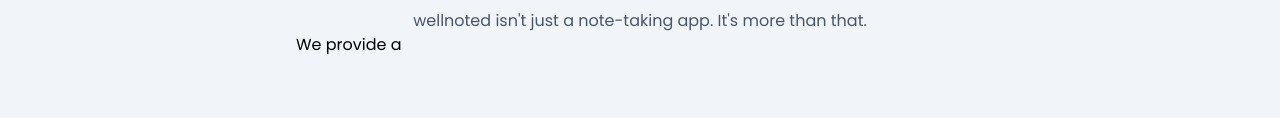
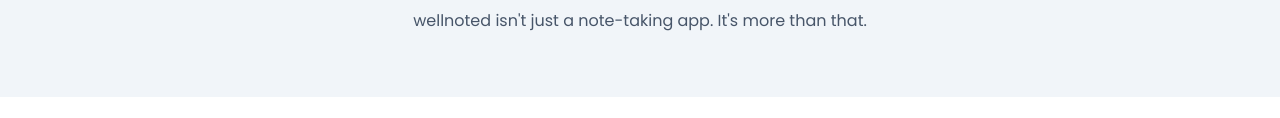
Before and after one commit to yogskr/wellnoted, a website: page index.html in a window 1280 px wide. Shown: the part 1031-1149 px from the top of the page. After the commit the page ends 1128 px from the top, so only its background shows below. Drawn offline with Linux system fonts and the light colour scheme.

Commit message:
removed an element

```diff
--- a/index.html
+++ b/index.html
@@ -2350,7 +2350,6 @@
             <p class="text-base text-center text-tetiary">
               wellnoted isn't just a note-taking app. It's more than that.
             </p>
-            <p>We provide a</p>
           </div>
         </div>
       </div>
```
